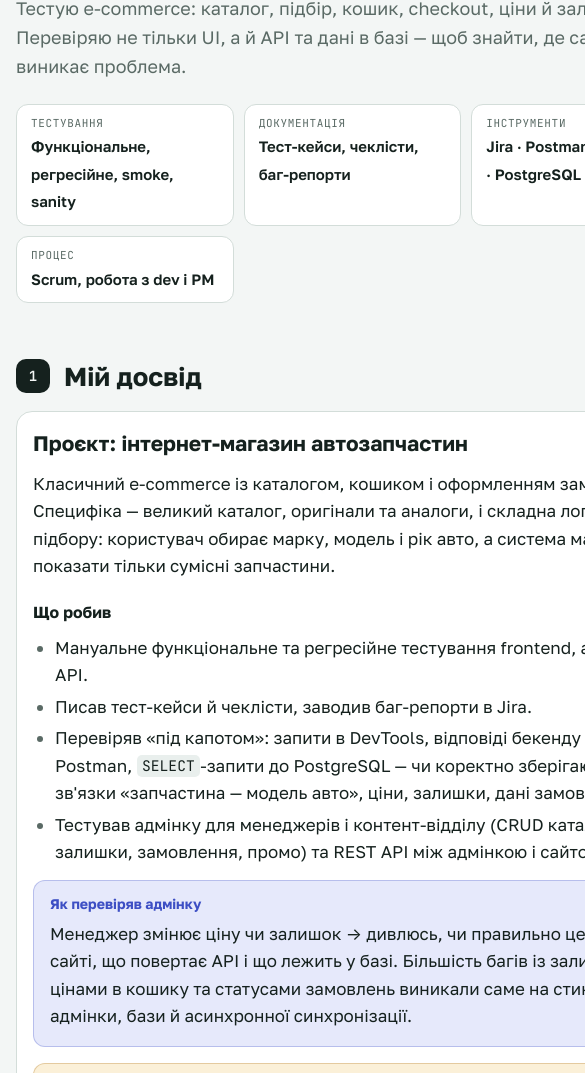
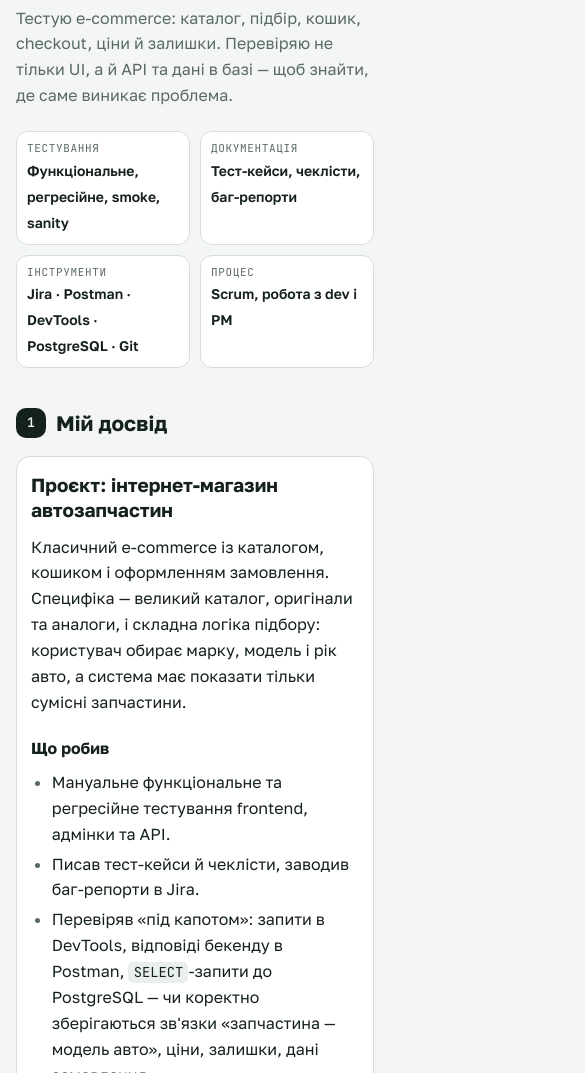
Before and after one commit to Yehorik11/qa-interview-prep, a plain HTML site: page index.html in a window 390 px wide. Shown: the part 168-1241 px from the top of the page, 585 px wide, since content can reach past the window. Drawn offline with Linux system fonts and the light colour scheme; a web font is replaced by a local one.

Commit message:
Fix mobile layout: grid overflow and small-screen sizing
Co-Authored-By: Claude Opus 5.5 <noreply@anthropic.com>
Claude-Session: https://claude.ai/code/session_01Xpsv7nEpvowyrvZ2q1kQye

```diff
--- a/index.html
+++ b/index.html
@@ -46,6 +46,7 @@ pre code { background: none; padding: 0; font-size: inherit; }
 
 /* каркас */
 .app { display: grid; grid-template-columns: var(--side-w) minmax(0, 1fr); min-height: 100vh; }
+.app > div { min-width: 0; }
 .side { position: sticky; top: 0; height: 100vh; overflow-y: auto; background: var(--surface); border-right: 1px solid var(--line); padding: 20px 14px 40px; display: flex; flex-direction: column; gap: 14px; }
 .brand { display: flex; align-items: center; gap: 10px; text-decoration: none; color: var(--ink); padding: 4px 6px; }
 .brand-mark { width: 34px; height: 34px; border-radius: 9px; background: var(--accent); color: var(--surface); display: grid; place-items: center; font-family: var(--f-mono); font-weight: 600; font-size: 14px; flex: none; }
@@ -154,18 +155,37 @@ details.qa[open] summary::after { content: "сховати"; }
 .empty { display: none; text-align: center; color: var(--muted); padding: 40px 0; }
 
 @media (max-width: 900px) {
-  .app { grid-template-columns: 1fr; }
+  .app { grid-template-columns: minmax(0, 1fr); }
+  body { font-size: 16px; }
+  .part { margin-top: 40px; }
+  .part-title { font-size: 21px; gap: 10px; }
+  .part-n { width: 30px; height: 30px; font-size: 13px; }
+  .card h3 { font-size: 19px; }
+  .def { font-size: 16px; }
+  .lead { font-size: 16px; }
+  .avatar { width: 52px; height: 52px; font-size: 22px; border-radius: 14px; }
+  .facts { grid-template-columns: 1fr 1fr; }
+  .fact { padding: 8px 10px; }
+  .fact b { font-size: 14px; }
+  .grid { grid-template-columns: 1fr; }
+  td:first-child { white-space: normal; }
+  th, td { padding: 8px 10px; }
+  pre { font-size: 12.5px; padding: 12px; }
+  .steps li { font-size: 14px; }
+  details.qa summary { padding: 12px; gap: 8px; }
+  details.qa summary::after { display: none; }
   .side { position: fixed; z-index: 30; inset: 0 auto 0 0; width: min(86vw, 320px); height: 100%; transform: translateX(-105%); visibility: hidden; transition: transform .25s, visibility .25s; box-shadow: 0 0 40px rgba(0,0,0,.2); }
   .side.open { transform: none; visibility: visible; }
   .topbar { display: flex; position: sticky; top: 0; z-index: 20; align-items: center; gap: 10px; padding: 10px 16px; background: color-mix(in srgb, var(--bg) 92%, transparent); backdrop-filter: blur(8px); border-bottom: 1px solid var(--line); }
   .topbar b { font-family: var(--f-display); font-size: 14px; }
   .main { padding: 24px 16px 80px; }
   html { scroll-padding-top: 64px; }
-  .card { padding: 18px 16px 6px; }
+  .card { padding: 16px 14px 4px; border-radius: 14px; }
   .qa-a { padding-left: 16px; }
   .scrim { position: fixed; inset: 0; z-index: 25; background: rgba(0,0,0,.35); display: none; }
   .scrim.on { display: block; }
 }
+@media (max-width: 380px) { .facts { grid-template-columns: 1fr; } }
 @media print {
   .side, .topbar, .qa-tools { display: none !important; }
   .app { display: block; }
```
